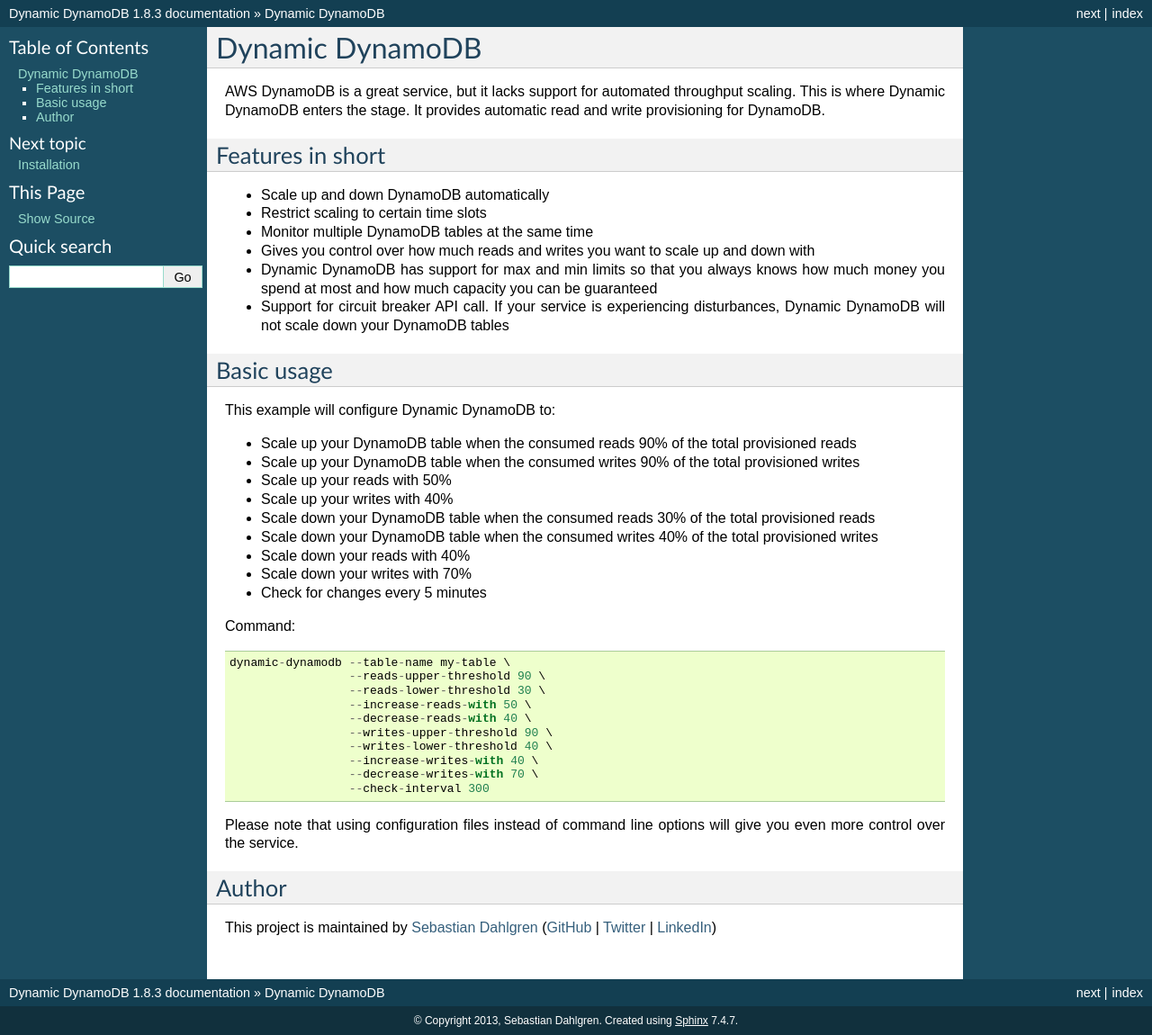
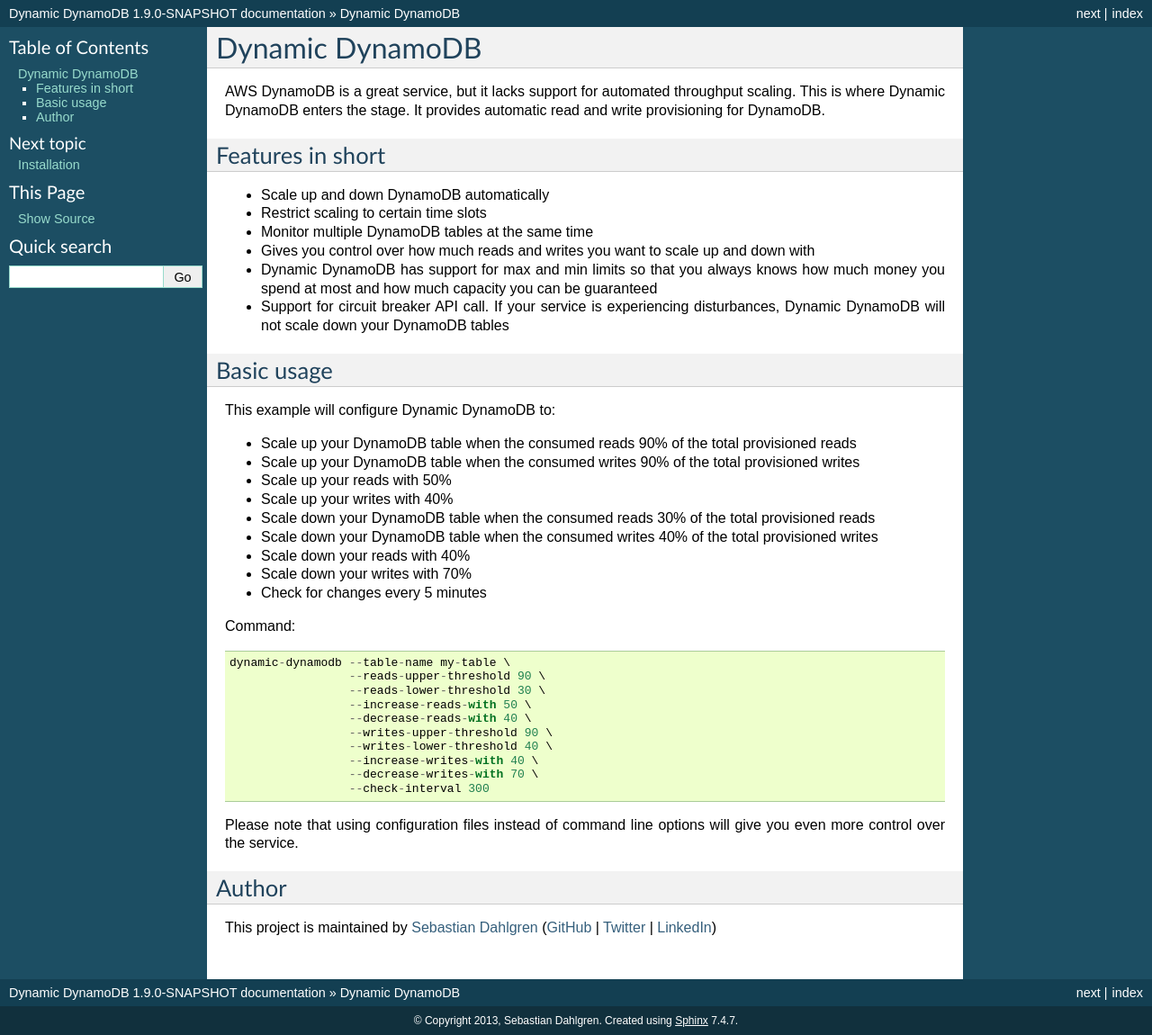
Before and after one commit to sebdah/dynamic-dynamodb, a Sphinx documentation site: the page built from docs/index.rst, in a window 1280 px wide. Shown: the whole page at 90% size. Built offline with Sphinx 7.4.7, drawn with Linux system fonts in a browser that asks for light colours.

Commit message:
Bumped version to 1.9.0-SNAPSHOT

```diff
--- a/docs/conf.py
+++ b/docs/conf.py
@@ -51,9 +51,9 @@
 # built documents.
 #
 # The short X.Y version.
-version = '1.8'
+version = '1.9'
 # The full version, including alpha/beta/rc tags.
-release = '1.8.3'
+release = '1.9.0-SNAPSHOT'
 
 # The language for content autogenerated by Sphinx. Refer to documentation
 # for a list of supported languages.
```
Also changed, not shown: 1 other file.
